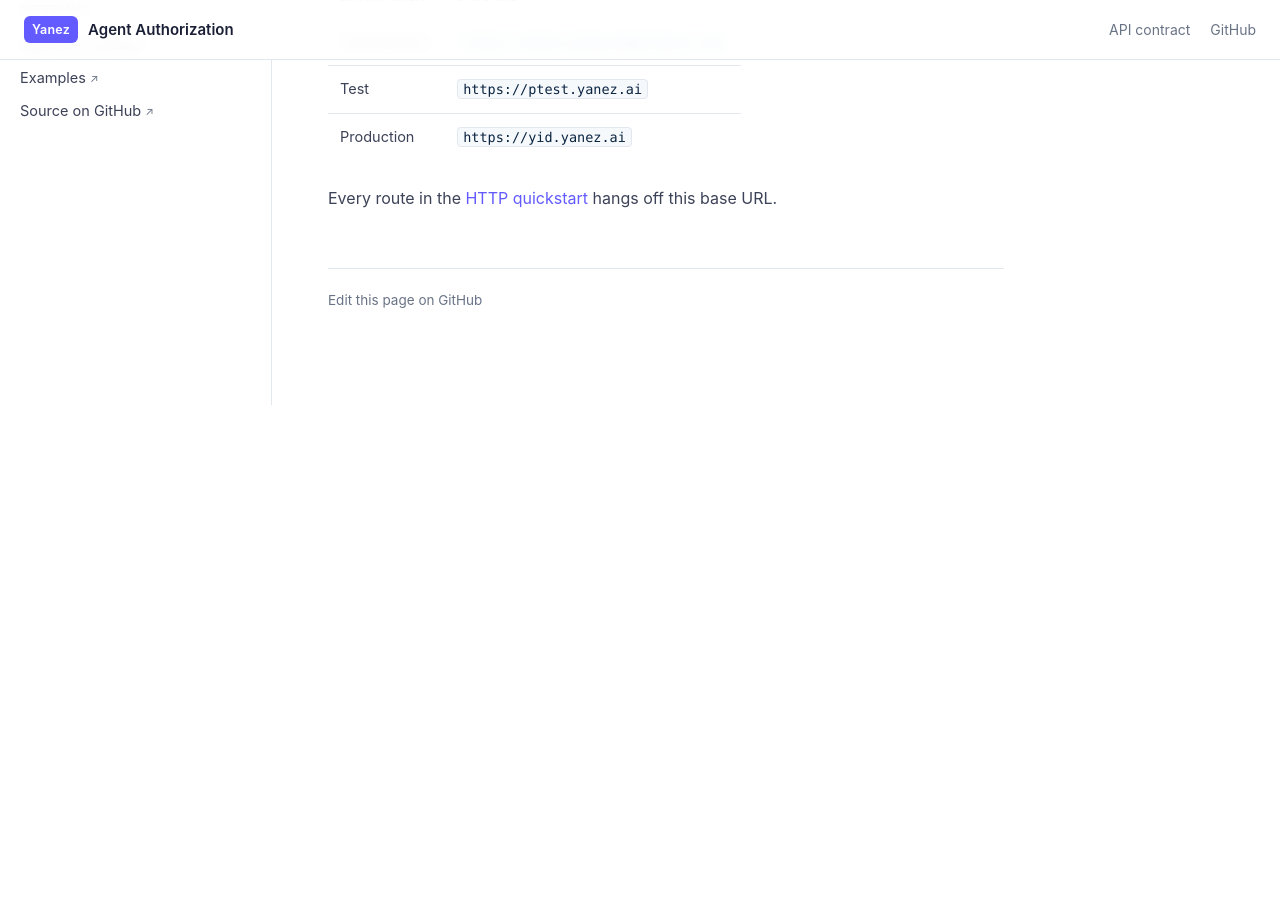
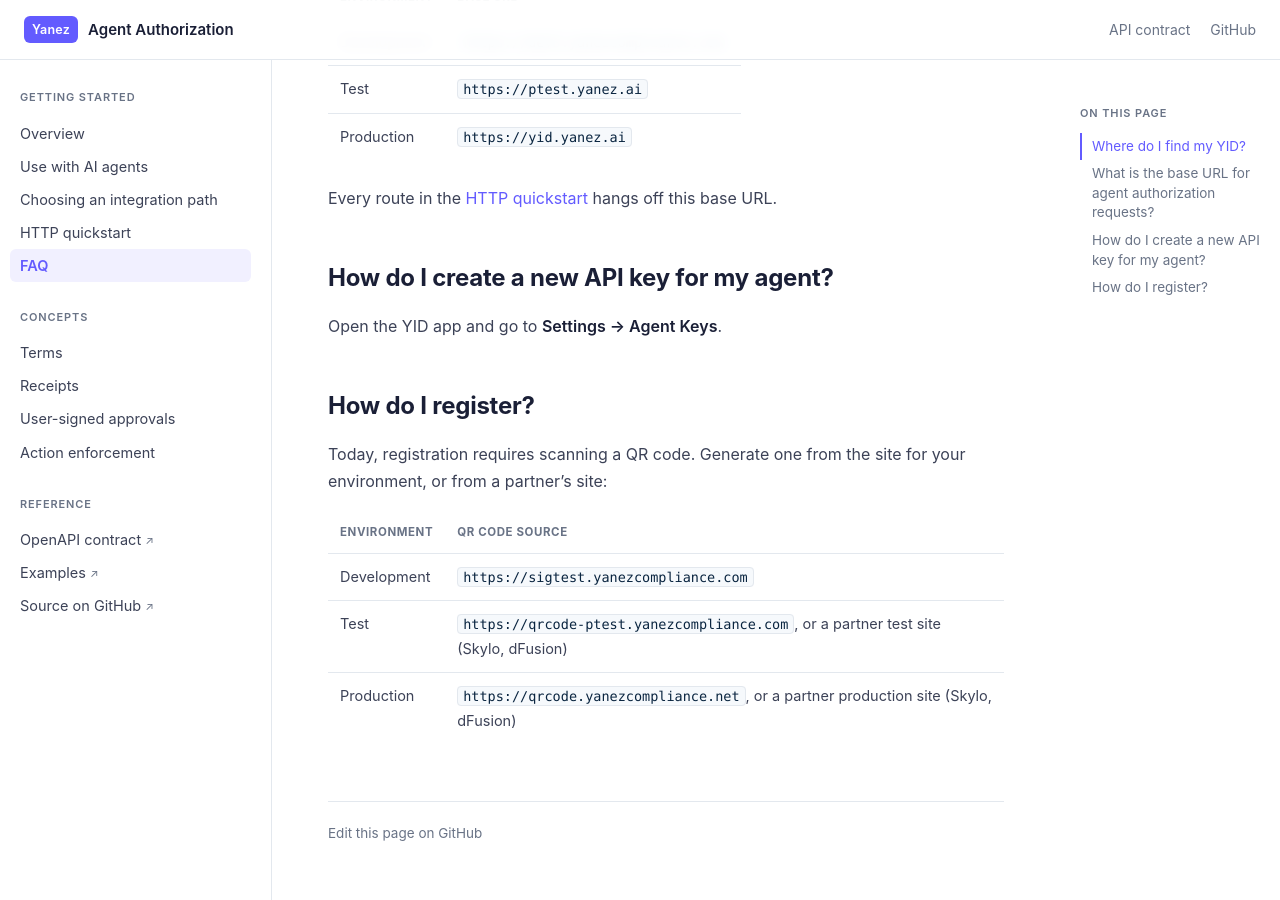
Before and after one commit to yanez-compliance/yanez-agent-authorization, a Jekyll site: the page built from docs/faq.md, in a window 1280 px wide and 900 px high, scrolled down 495 px. Built offline with Jekyll 4.4.1, drawn with Linux system fonts in a browser that asks for light colours; before the commit the page ends 900 px from its top, so only the background shows below that.

Commit message:
docs: add FAQ entries for agent API keys and registration
Both came from internal testers. Registration is QR-code based today, and
the generator URL differs per environment.

Co-Authored-By: Claude Opus 5 <noreply@anthropic.com>

```diff
--- a/docs/faq.md
+++ b/docs/faq.md
@@ -20,3 +20,18 @@ It depends on the environment you are pointing at:
 | Production | `https://yid.yanez.ai` |
 
 Every route in the [HTTP quickstart](http-quickstart.md) hangs off this base URL.
+
+## How do I create a new API key for my agent?
+
+Open the YID app and go to **Settings → Agent Keys**.
+
+## How do I register?
+
+Today, registration requires scanning a QR code. Generate one from the site for
+your environment, or from a partner's site:
+
+| Environment | QR code source |
+|---|---|
+| Development | `https://sigtest.yanezcompliance.com` |
+| Test | `https://qrcode-ptest.yanezcompliance.com`, or a partner test site (Skylo, dFusion) |
+| Production | `https://qrcode.yanezcompliance.net`, or a partner production site (Skylo, dFusion) |
```
